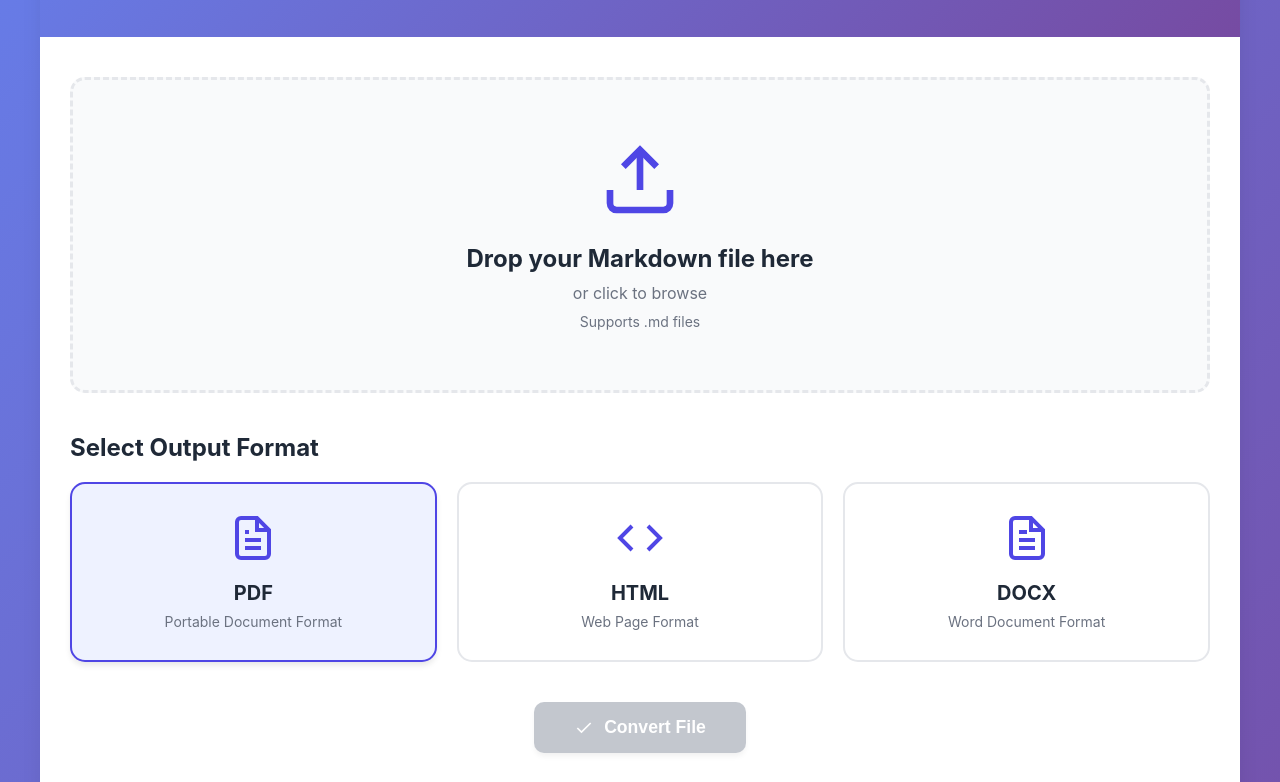
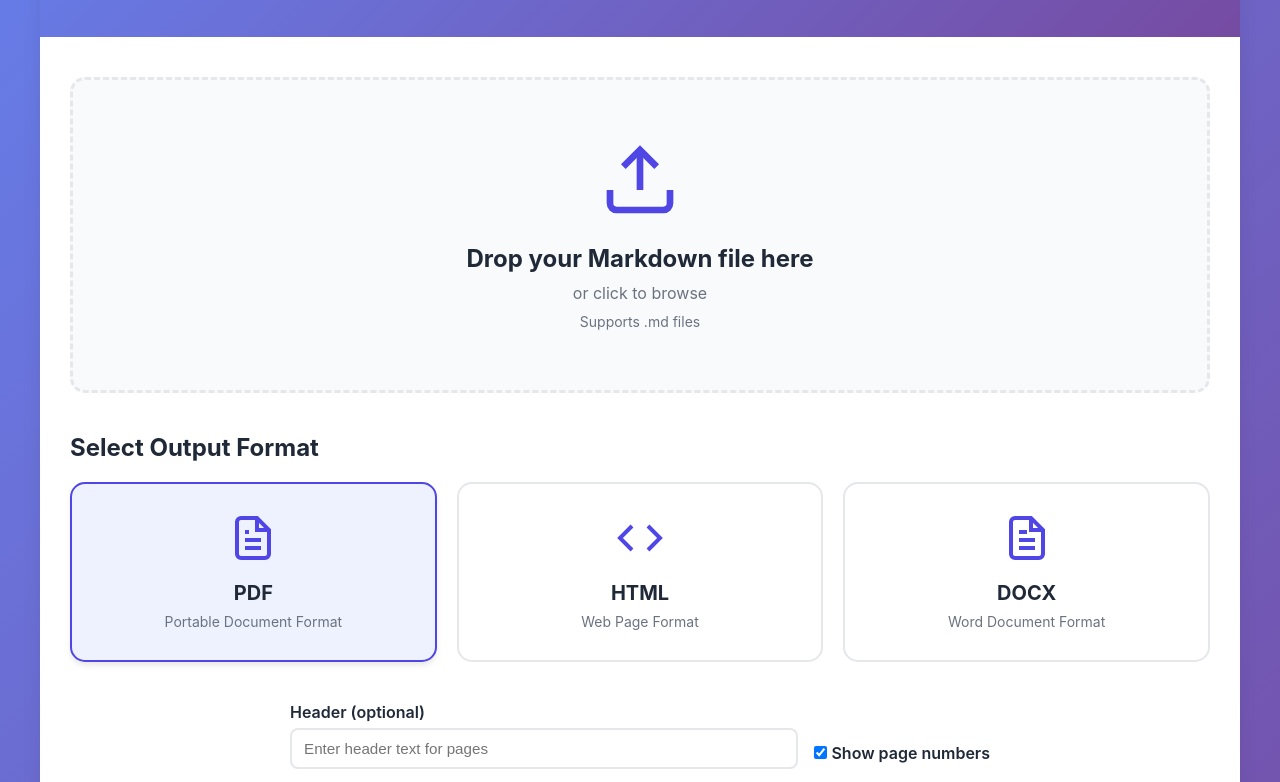
Before and after one commit to tambanivohitra007/md_converter, a website: page public/index.html in a window 1280 px wide. Shown: the part 143-925 px from the top of the page. Drawn offline with Linux system fonts and the light colour scheme.

Commit message:
Add header and page number options for document conversion

```diff
--- a/public/app.js
+++ b/public/app.js
@@ -109,6 +109,10 @@ convertBtn.addEventListener('click', async () => {
     formData.append('markdown', selectedFile);
     formData.append('format', format);
     formData.append('jobId', jobId);
+    const headerInput = document.getElementById('headerText');
+    const pageNumbersInput = document.getElementById('pageNumbers');
+    if (headerInput && headerInput.value) formData.append('headerText', headerInput.value);
+    if (pageNumbersInput) formData.append('pageNumbers', pageNumbersInput.checked ? 'true' : 'false');
 
     // Upload with progress using XHR to get progress percentage
     let currentUploadPercent = 0;
--- a/public/index.html
+++ b/public/index.html
@@ -95,6 +95,16 @@
       </div>
 
       <div class="action-section">
+        <div class="doc-options">
+          <div class="field">
+            <label for="headerText">Header (optional)</label>
+            <input id="headerText" type="text" placeholder="Enter header text for pages" maxlength="200" />
+          </div>
+          <label class="checkbox">
+            <input id="pageNumbers" type="checkbox" checked />
+            <span>Show page numbers</span>
+          </label>
+        </div>
         <button class="convert-btn" id="convertBtn" disabled>
           <svg width="20" height="20" viewBox="0 0 24 24" fill="none" stroke="currentColor" stroke-width="2">
             <polyline points="20 6 9 17 4 12"></polyline>
@@ -157,7 +167,7 @@
     </main>
 
     <footer>
-      <p>Powered by Rindra.org</p>
+      <p>Powered by <a href="https://rindra.org">Rindra.org</a></p>
     </footer>
   </div>
 
--- a/public/styles.css
+++ b/public/styles.css
@@ -246,6 +246,41 @@ main {
   text-align: center;
 }
 
+.doc-options {
+  display: grid;
+  grid-template-columns: 1fr auto;
+  gap: 16px;
+  align-items: end;
+  margin: 0 auto 16px;
+  max-width: 700px;
+}
+
+.doc-options .field {
+  text-align: left;
+}
+
+.doc-options label {
+  display: block;
+  font-weight: 600;
+  margin-bottom: 6px;
+  color: var(--text-primary);
+}
+
+.doc-options input[type="text"] {
+  width: 100%;
+  padding: 10px 12px;
+  border: 2px solid var(--border-color);
+  border-radius: 8px;
+  font-size: 0.95rem;
+}
+
+.checkbox {
+  display: inline-flex;
+  align-items: center;
+  gap: 8px;
+  user-select: none;
+}
+
 .convert-btn {
   background: var(--primary-color);
   color: white;
```
Also changed, not shown: server.js (+31 -11 lines).
